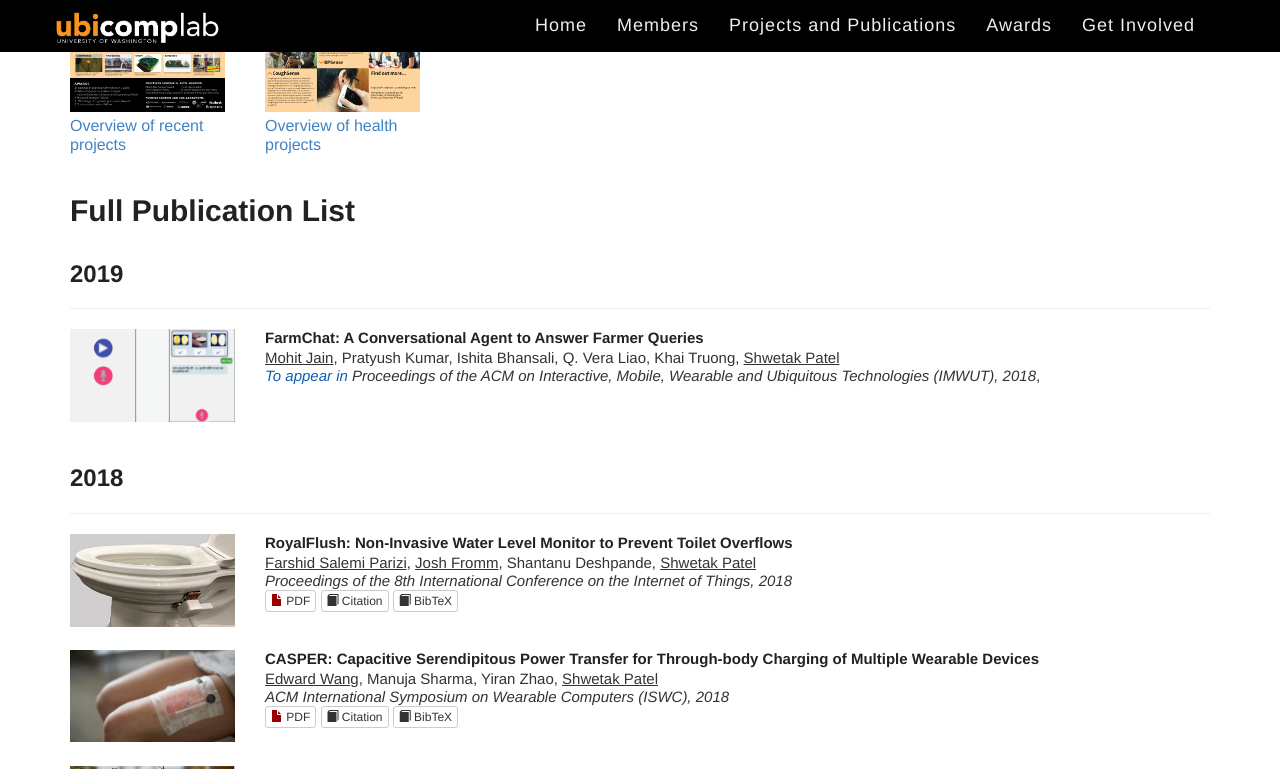
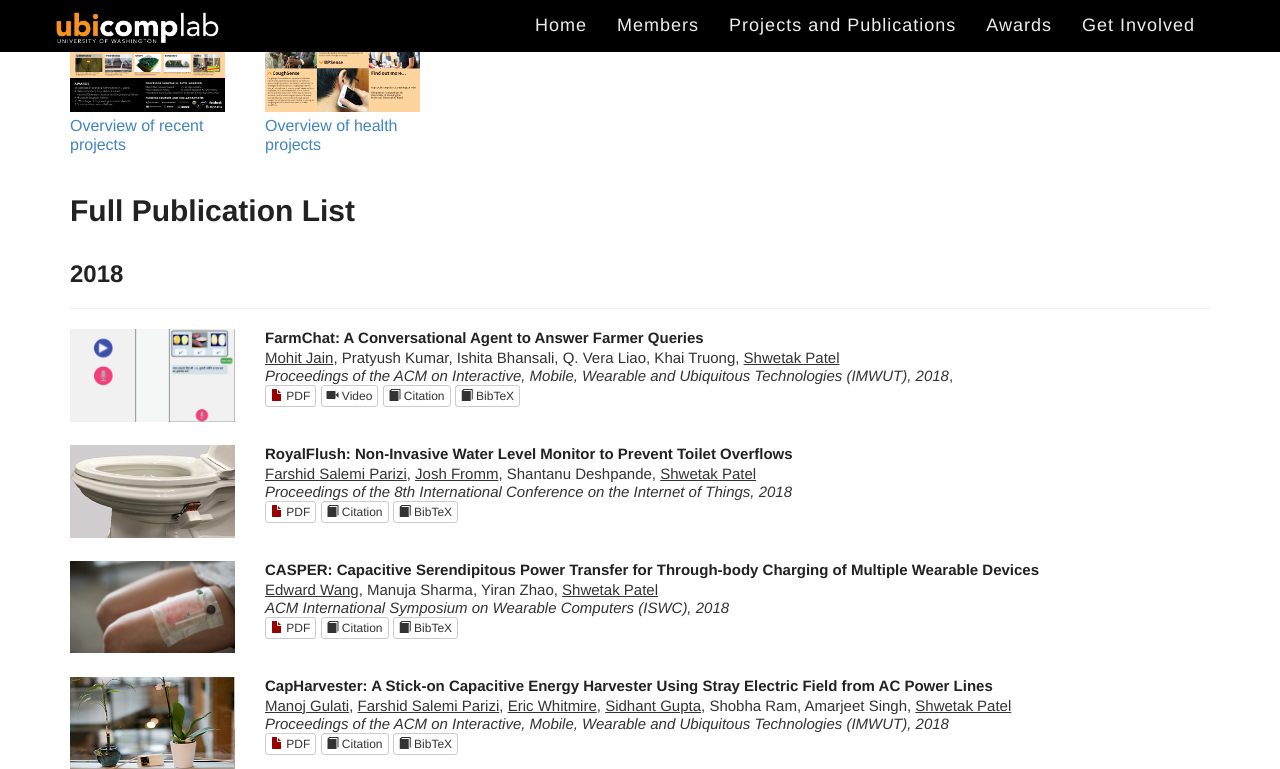
Before and after one commit to ubicomplab/ubicomplab.github.io, a Jekyll site: the page built from publications/index.html, in a window 1280 px wide and 900 px high, scrolled down 344 px, cut to the strip 0-769 px from the top of the window. Built offline with Jekyll 4.4.1, drawn with Linux system fonts in a browser that asks for light colours; some web fonts are replaced.

Commit message:
Update farmchat.md

```diff
--- a/_publications/farmchat.md
+++ b/_publications/farmchat.md
@@ -2,7 +2,7 @@
 title: 'FarmChat: A Conversational Agent to Answer Farmer Queries'
 authors: [jain, Pratyush Kumar, Ishita Bhansali, Q. Vera Liao, Khai Truong, patel]
 conference: Proceedings of the ACM on Interactive, Mobile, Wearable and Ubiquitous Technologies (IMWUT), 2018
-date: 2019-09-12
+date: 2018-12-01
 award: ''
 pdf: /pdfs/farmchat.pdf
 video: https://www.youtube.com/watch?v=kZOHereThR0
```
